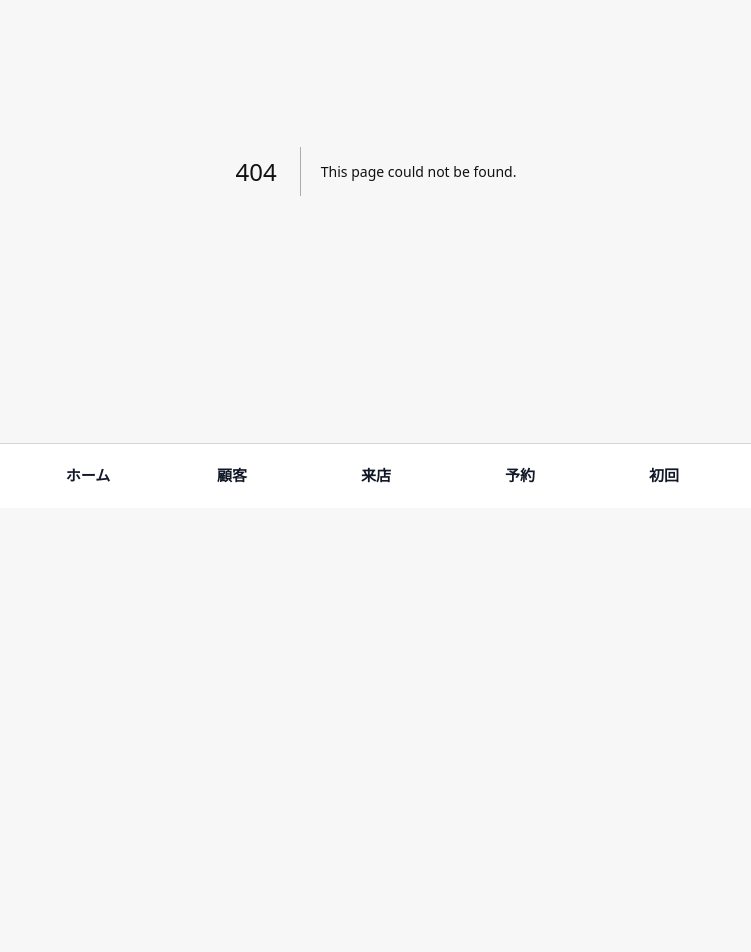
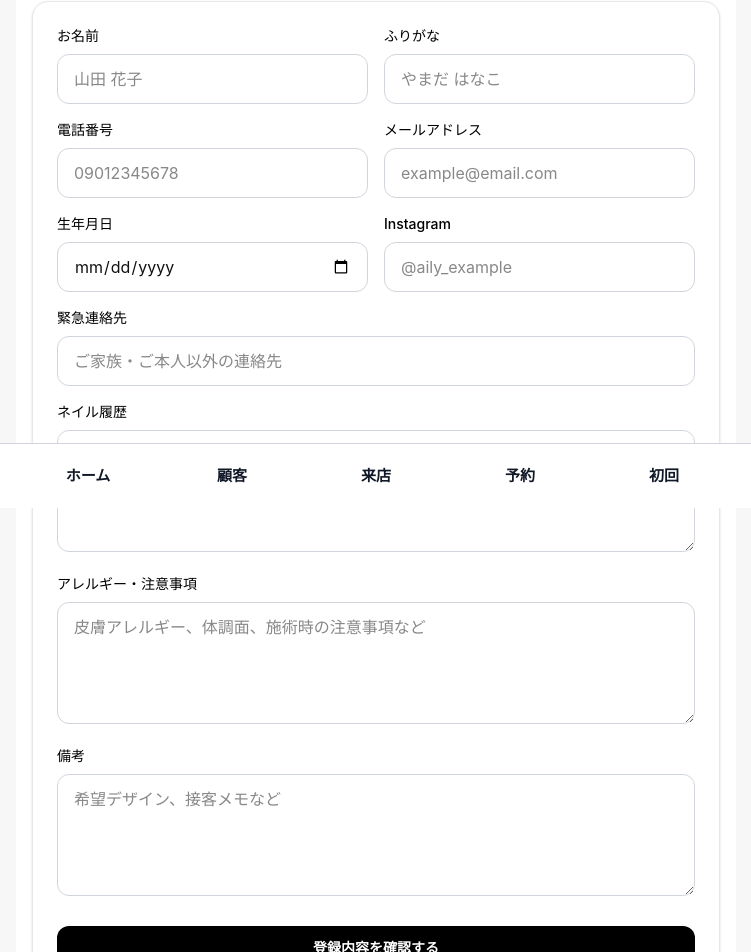
Before and after one commit to madeo2222-coder/Aily-nail-kartte, a Next.js app: page /customer-intake in a window 1280 px wide. Before the commit this address had no page. Shown: the part 292-1244 px from the top of the page, without its empty margins (264-1015 px from the left). Before the commit the page ends 959 px from the top, so only its background shows below. Built offline with nearby package versions, Linux system fonts and the light colour scheme.

Commit message:
reset remove auth and intake

```diff
--- /dev/null
+++ b/app/customer-intake/page.tsx
@@ -0,0 +1,206 @@
+"use client";
+
+import { useState } from "react";
+
+export default function CustomerIntakePage() {
+  const [form, setForm] = useState({
+    name: "",
+    kana: "",
+    phone: "",
+    email: "",
+    birthday: "",
+    instagram: "",
+    emergencyContact: "",
+    nailHistory: "",
+    allergies: "",
+    notes: "",
+  });
+
+  const handleChange = (
+    e: React.ChangeEvent<HTMLInputElement | HTMLTextAreaElement>
+  ) => {
+    const { name, value } = e.target;
+    setForm((prev) => ({
+      ...prev,
+      [name]: value,
+    }));
+  };
+
+  const handleSubmit = (e: React.FormEvent) => {
+    e.preventDefault();
+    alert("復旧版のため、まだ保存処理は接続していません。ページ復旧は完了です。");
+  };
+
+  return (
+    <main className="min-h-screen bg-white">
+      <div className="mx-auto max-w-3xl px-4 py-8">
+        <div className="mb-8">
+          <h1 className="text-2xl font-bold text-black">初回登録</h1>
+          <p className="mt-2 text-sm text-gray-600">
+            初回来店のお客様向け入力ページ（復旧版）
+          </p>
+        </div>
+
+        <div className="mb-6 rounded-2xl border border-amber-200 bg-amber-50 p-4">
+          <p className="text-sm leading-6 text-amber-900">
+            現在は404解消を最優先にした復旧版です。
+            入力画面は表示されますが、保存機能はまだ接続していません。
+          </p>
+        </div>
+
+        <form
+          onSubmit={handleSubmit}
+          className="space-y-6 rounded-2xl border border-gray-200 bg-white p-6 shadow-sm"
+        >
+          <div className="grid gap-4 sm:grid-cols-2">
+            <div>
+              <label className="mb-2 block text-sm font-medium text-black">
+                お名前
+              </label>
+              <input
+                name="name"
+                value={form.name}
+                onChange={handleChange}
+                type="text"
+                className="w-full rounded-xl border border-gray-300 px-4 py-3 outline-none focus:border-black"
+                placeholder="山田 花子"
+              />
+            </div>
+
+            <div>
+              <label className="mb-2 block text-sm font-medium text-black">
+                ふりがな
+              </label>
+              <input
+                name="kana"
+                value={form.kana}
+                onChange={handleChange}
+                type="text"
+                className="w-full rounded-xl border border-gray-300 px-4 py-3 outline-none focus:border-black"
+                placeholder="やまだ はなこ"
+              />
+            </div>
+
+            <div>
+              <label className="mb-2 block text-sm font-medium text-black">
+                電話番号
+              </label>
+              <input
+                name="phone"
+                value={form.phone}
+                onChange={handleChange}
+                type="tel"
+                className="w-full rounded-xl border border-gray-300 px-4 py-3 outline-none focus:border-black"
+                placeholder="09012345678"
+              />
+            </div>
+
+            <div>
+              <label className="mb-2 block text-sm font-medium text-black">
+                メールアドレス
+              </label>
+              <input
+                name="email"
+                value={form.email}
+                onChange={handleChange}
+                type="email"
+                className="w-full rounded-xl border border-gray-300 px-4 py-3 outline-none focus:border-black"
+                placeholder="example@email.com"
+              />
+            </div>
+
+            <div>
+              <label className="mb-2 block text-sm font-medium text-black">
+                生年月日
+              </label>
+              <input
+                name="birthday"
+                value={form.birthday}
+                onChange={handleChange}
+                type="date"
+                className="w-full rounded-xl border border-gray-300 px-4 py-3 outline-none focus:border-black"
+              />
+            </div>
+
+            <div>
+              <label className="mb-2 block text-sm font-medium text-black">
+                Instagram
+              </label>
+              <input
+                name="instagram"
+                value={form.instagram}
+                onChange={handleChange}
+                type="text"
+                className="w-full rounded-xl border border-gray-300 px-4 py-3 outline-none focus:border-black"
+                placeholder="@aily_example"
+              />
+            </div>
+
+            <div className="sm:col-span-2">
+              <label className="mb-2 block text-sm font-medium text-black">
+                緊急連絡先
+              </label>
+              <input
+                name="emergencyContact"
+                value={form.emergencyContact}
+                onChange={handleChange}
+                type="text"
+                className="w-full rounded-xl border border-gray-300 px-4 py-3 outline-none focus:border-black"
+                placeholder="ご家族・ご本人以外の連絡先"
+              />
+            </div>
+
+            <div className="sm:col-span-2">
+              <label className="mb-2 block text-sm font-medium text-black">
+                ネイル履歴
+              </label>
+              <textarea
+                name="nailHistory"
+                value={form.nailHistory}
+                onChange={handleChange}
+                rows={4}
+                className="w-full rounded-xl border border-gray-300 px-4 py-3 outline-none focus:border-black"
+                placeholder="ジェル経験、オフの有無、過去の施術履歴など"
+              />
+            </div>
+
+            <div className="sm:col-span-2">
+              <label className="mb-2 block text-sm font-medium text-black">
+                アレルギー・注意事項
+              </label>
+              <textarea
+                name="allergies"
+                value={form.allergies}
+                onChange={handleChange}
+                rows={4}
+                className="w-full rounded-xl border border-gray-300 px-4 py-3 outline-none focus:border-black"
+                placeholder="皮膚アレルギー、体調面、施術時の注意事項など"
+              />
+            </div>
+
+            <div className="sm:col-span-2">
+              <label className="mb-2 block text-sm font-medium text-black">
+                備考
+              </label>
+              <textarea
+                name="notes"
+                value={form.notes}
+                onChange={handleChange}
+                rows={4}
+                className="w-full rounded-xl border border-gray-300 px-4 py-3 outline-none focus:border-black"
+                placeholder="希望デザイン、接客メモなど"
+              />
+            </div>
+          </div>
+
+          <button
+            type="submit"
+            className="w-full rounded-xl bg-black px-4 py-3 text-sm font-semibold text-white transition hover:opacity-90"
+          >
+            登録内容を確認する
+          </button>
+        </form>
+      </div>
+    </main>
+  );
+}
--- /dev/null
+++ b/app/page.tsx
@@ -0,0 +1,8 @@
+export default function Home() {
+  return (
+    <main style={{ padding: 20 }}>
+      <h1>Naily AiDOL ホーム復旧OK</h1>
+      <p>この画面が出ればルーティングは正常です。</p>
+    </main>
+  );
+}
```
